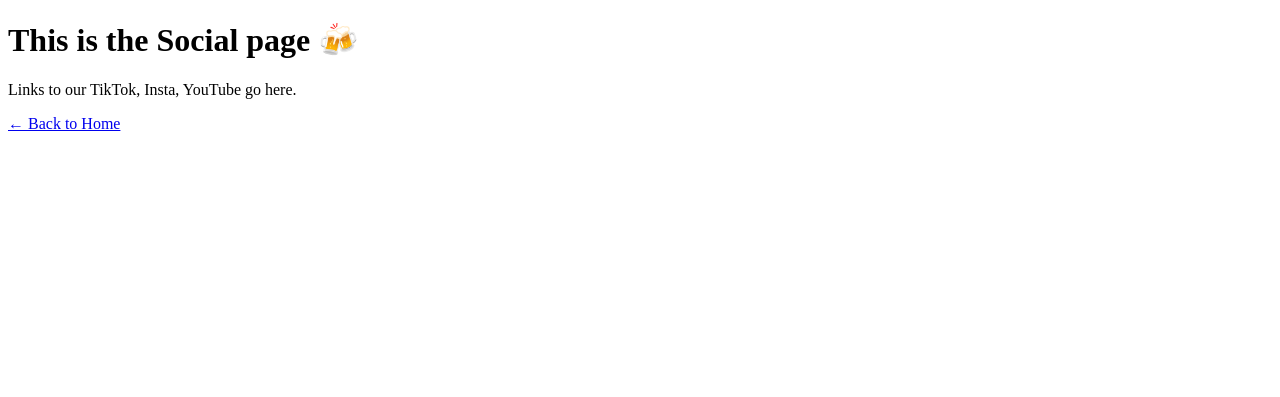
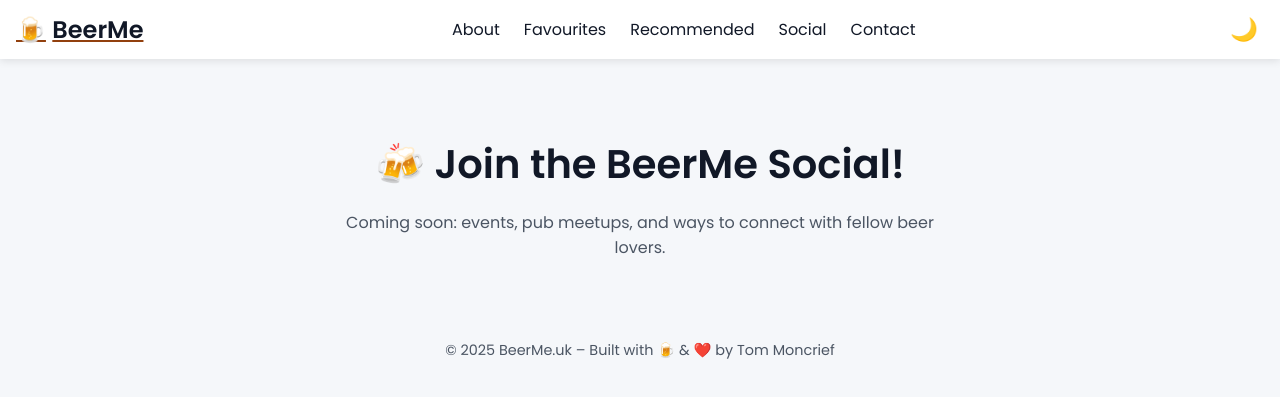
Before and after one commit to TomMoncrief/toms-website, a plain HTML site: page social.html in a window 1280 px wide. Drawn offline with Linux system fonts and the light colour scheme.

Commit message:
Update social.html

```diff
--- a/social.html
+++ b/social.html
@@ -1,9 +1,138 @@
 <!DOCTYPE html>
-<html>
-  <head><title>BeerMe | Social</title></head>
-  <body>
-    <h1>This is the Social page 🍻</h1>
-    <p>Links to our TikTok, Insta, YouTube go here.</p>
-    <a href="index.html">← Back to Home</a>
-  </body>
+<html lang="en">
+<head>
+  <meta charset="UTF-8" />
+  <meta name="viewport" content="width=device-width, initial-scale=1.0" />
+  <title>BeerMe | Social</title>
+
+  <!-- Fonts and Styles -->
+  <link rel="preconnect" href="https://fonts.googleapis.com">
+  <link rel="preconnect" href="https://fonts.gstatic.com" crossorigin>
+  <link href="https://fonts.googleapis.com/css2?family=Poppins:wght@400;600&display=swap" rel="stylesheet">
+
+  <style>
+    :root {
+      --brand: #fbbf24;
+      --brand-dark: #92400e;
+      --bg: #f5f7fa;
+      --card: #ffffff;
+      --text: #111827;
+      --muted: #4b5563;
+      --hero-grad: linear-gradient(135deg,var(--brand) 0%,#fde68a 100%);
+    }
+    body.dark {
+      --bg: #0d0d0d;
+      --card: #1a1a1a;
+      --text: #f3f4f6;
+      --muted: #9ca3af;
+      --hero-grad: radial-gradient(circle at top,var(--brand) 0%,#3d1e00 100%);
+    }
+    body {
+      font-family: 'Poppins', system-ui, sans-serif;
+      background: var(--bg);
+      color: var(--text);
+      margin: 0;
+      padding: 0;
+      transition: background .3s, color .3s;
+    }
+    header {
+      background: var(--card);
+      box-shadow: 0 2px 8px rgba(0,0,0,0.1);
+      padding: 0.75rem 1rem;
+      position: sticky;
+      top: 0;
+      z-index: 1000;
+      display: flex;
+      align-items: center;
+      justify-content: space-between;
+    }
+    .logo {
+      font-weight: 600;
+      font-size: 1.5rem;
+      display: flex;
+      align-items: center;
+      gap: .4rem;
+      color: var(--brand-dark);
+    }
+    .logo span { color: var(--text); }
+    nav ul {
+      list-style: none;
+      display: flex;
+      gap: 1.5rem;
+      margin: 0;
+      padding: 0;
+    }
+    nav a {
+      text-decoration: none;
+      color: var(--text);
+      font-weight: 500;
+    }
+    nav a:hover {
+      color: var(--brand-dark);
+    }
+    #modeToggle {
+      background: none;
+      border: none;
+      font-size: 1.4rem;
+      cursor: pointer;
+      color: var(--text);
+    }
+    main {
+      padding: 3rem 1rem;
+      max-width: 1000px;
+      margin: auto;
+    }
+    h1 {
+      font-size: 2.5rem;
+      margin-bottom: 1rem;
+      text-align: center;
+    }
+    p {
+      text-align: center;
+      max-width: 600px;
+      margin: 0 auto;
+      color: var(--muted);
+    }
+    footer {
+      text-align: center;
+      font-size: 0.9rem;
+      padding: 2rem 1rem;
+      color: var(--muted);
+    }
+  </style>
+</head>
+<body>
+  <header>
+    <a href="index.html" class="logo">🍺 <span>BeerMe</span></a>
+    <nav>
+      <ul>
+        <li><a href="index.html#about">About</a></li>
+        <li><a href="index.html#favourites">Favourites</a></li>
+        <li><a href="index.html#recommended">Recommended</a></li>
+        <li><a href="social.html">Social</a></li>
+        <li><a href="index.html#contact">Contact</a></li>
+      </ul>
+    </nav>
+    <button id="modeToggle" aria-label="Toggle Theme">🌙</button>
+  </header>
+
+  <main>
+    <h1>🍻 Join the BeerMe Social!</h1>
+    <p>Coming soon: events, pub meetups, and ways to connect with fellow beer lovers.</p>
+  </main>
+
+  <footer>© 2025 BeerMe.uk – Built with 🍺 & ❤️ by Tom Moncrief</footer>
+
+  <script>
+    // Theme toggle
+    const modeBtn = document.getElementById('modeToggle');
+    if (localStorage.getItem('beerme-theme') === 'dark') document.body.classList.add('dark');
+    modeBtn.textContent = document.body.classList.contains('dark') ? '☀️' : '🌙';
+    modeBtn.addEventListener('click', () => {
+      const isDark = document.body.classList.toggle('dark');
+      modeBtn.textContent = isDark ? '☀️' : '🌙';
+      localStorage.setItem('beerme-theme', isDark ? 'dark' : 'light');
+    });
+  </script>
+</body>
 </html>
```
